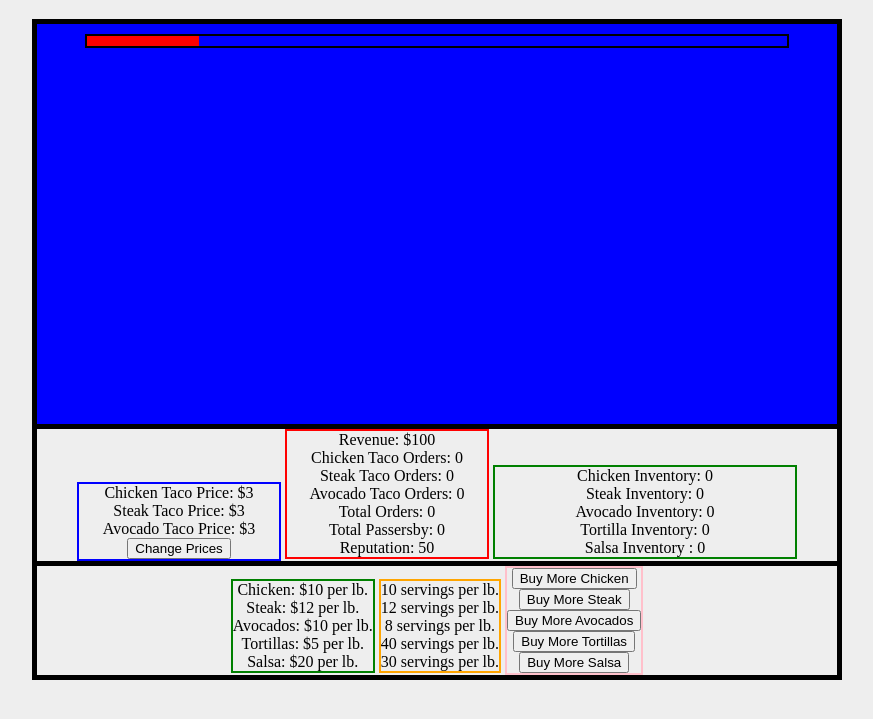
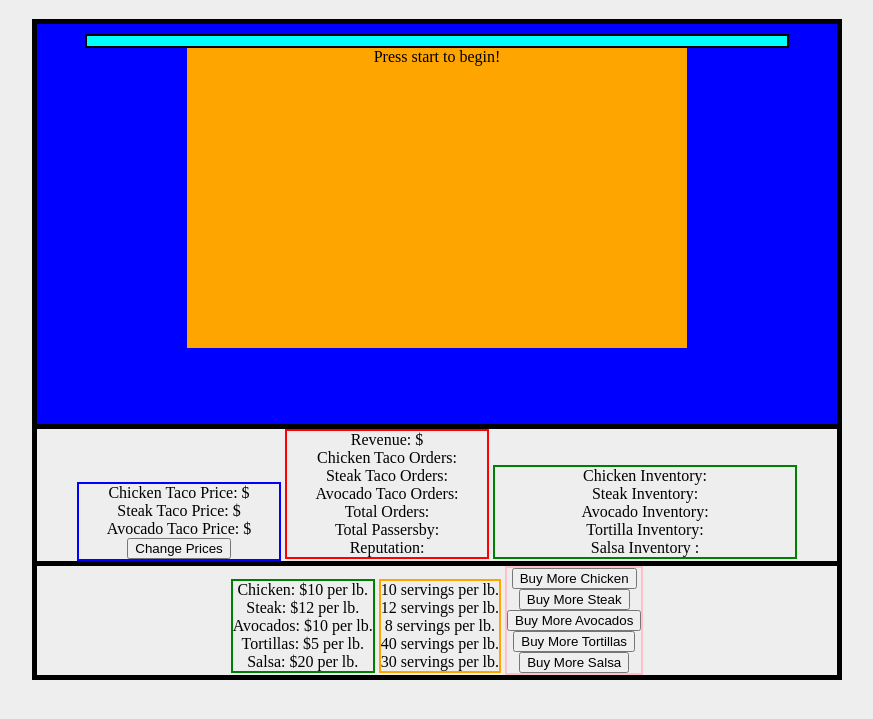
Before and after one commit to Teffisk/project1, a plain HTML site: page index.html in a window 1280 px wide. Shown: the part 61-780 px from the top of the page, without its empty margins (203-1076 px from the left). Drawn offline with Linux system fonts and the light colour scheme.

Commit message:
added a splash scene for instructions that will start the game when clicked

```diff
--- a/css/style.css
+++ b/css/style.css
@@ -29,6 +29,14 @@ h1 {
 	background: #eee;
 	border-right: 5px solid black;
 	border-left: 5px solid black;
+}
+
+.start-button {
+	text-align: center;
+	height: 300px;
+	width: 500px;
+	margin: 0 auto;
+	background-color: orange;
 }
 
 .prices {
@@ -87,7 +95,7 @@ h1 {
 }
 
 #percent-progress {
-	background-color: red;
+	background-color: cyan;
 	height: 10px;
 	width: 700px;
 }
--- a/js/dom.js
+++ b/js/dom.js
@@ -4,6 +4,7 @@ let displayChickenOrders = document.querySelector('#chicken-orders').textContent
 let displaySteakOrders = document.querySelector('#steak-orders').textContent = steakOrders;
 let displayAvocadoOrders = document.querySelector('#avocado-orders').textContent = avocadoOrders;
 
+let gameScene = document.querySelector('#taco-truck-scene')
 let displayAccount = document.querySelector('#account').textContent = account;
 
 //Display taco prices in game
--- a/js/main.js
+++ b/js/main.js
@@ -1,5 +1,13 @@
 console.log("js is running");
-startNewGame();
+// Create a div and set class
+var startSplash = document.createElement("div");
+startSplash.setAttribute("class", "start-button" );
+// Add some text
+startSplash.appendChild( document.createTextNode("Press start to begin!") );
+// Add it to the document body
+document.querySelector('#taco-truck-scene').appendChild(startSplash);
+
+startSplash.addEventListener('click', startNewGame)
 
 function customersStart(){
 	//Customers walkby every three seconds
@@ -151,8 +159,10 @@ function move() {
   //Adds 1% to the loading bar each 1/3 of a second so that loading bar takes 30 secs
   var tick = setInterval(progress, 333);
   function progress() {
+  	//When the bar is 100% filled, stop the timer
     if (width >= 100) {
       clearInterval(tick);
+      //Run the day 1 over function
     } else {
       width++;
       bar.style.width = width + '%';
```
